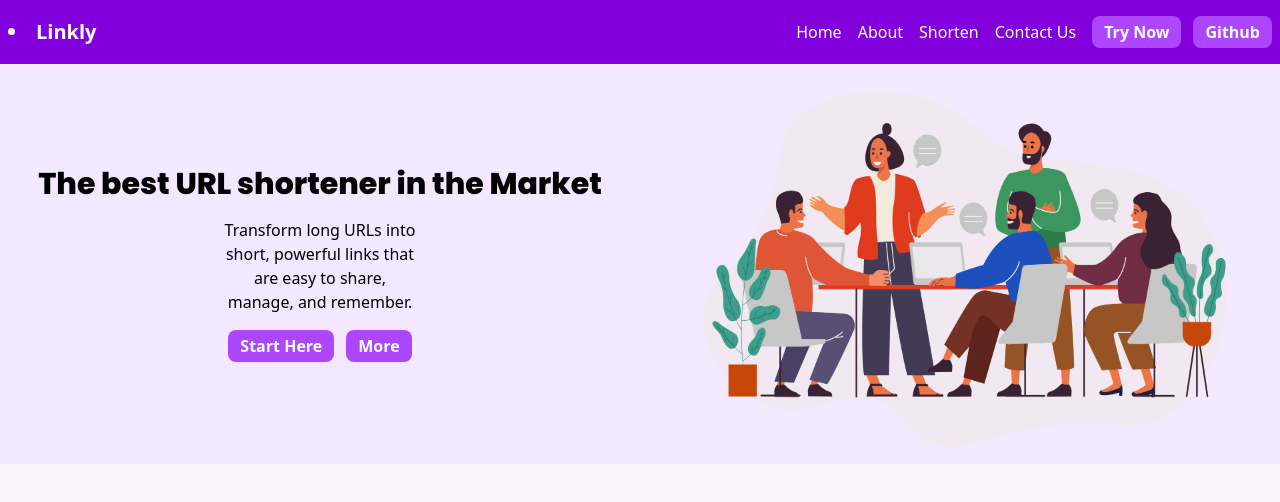
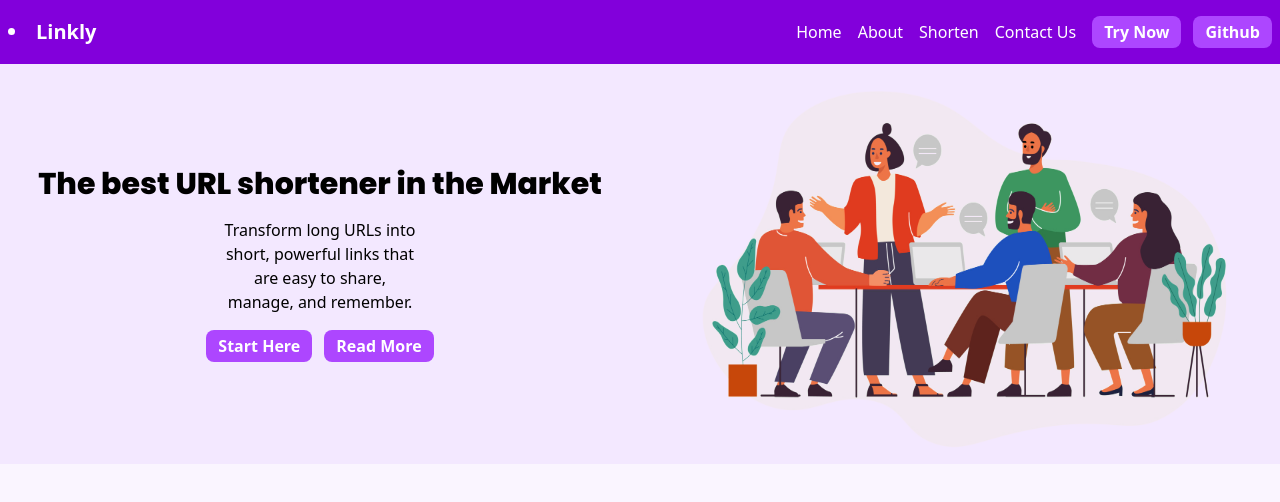
Before and after one commit to Void-0019/linkly, a Next.js app: page / in a window 1280 px wide. Shown: the top 502 px of the page. Built offline with nearby package versions, Linux system fonts and the light colour scheme.

Commit message:
chore: update page content

```diff
--- a/app/page.js
+++ b/app/page.js
@@ -22,7 +22,7 @@ export default function Home() {
       </p>
       <div className='flex gap-3'>
           <Link href="/shorten"><button className='bg-purple-500 rounded-lg px-3 py-1 font-bold text-white'>Start Here</button></Link>
-          <Link href="/about"><button className='bg-purple-500 rounded-lg px-3 py-1 font-bold text-white'>More</button></Link>
+          <Link href="/about"><button className='bg-purple-500 rounded-lg px-3 py-1 font-bold text-white'>Read More</button></Link>
         </div>
     </div>
     <div className=" flex justify-start relative">
```
